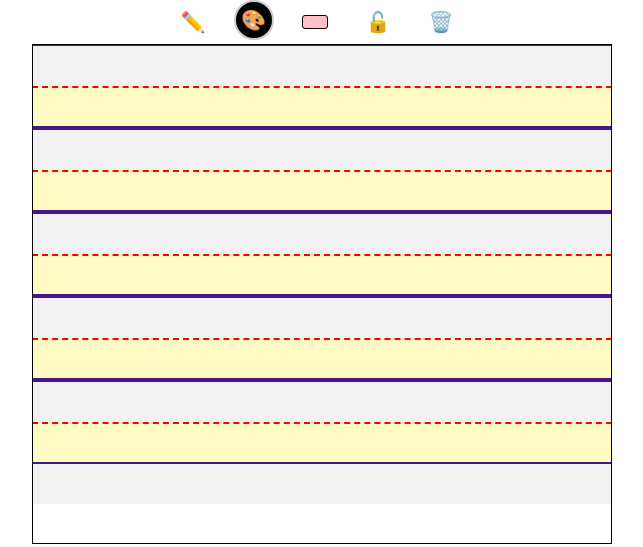
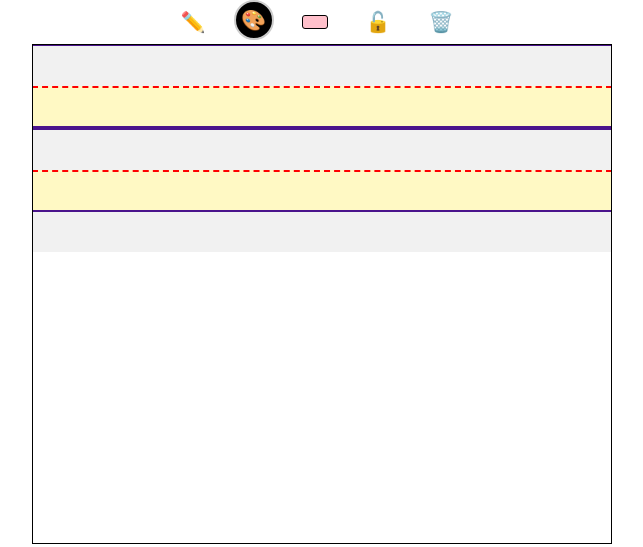
Before and after one commit to jjazut1/writing-paper, a plain HTML site: page index.html in a window 1280 px wide. Shown: the whole page, without its empty margins (318-961 px from the left). Drawn offline with Linux system fonts and the light colour scheme.

Commit message:
Update index.html

```diff
--- a/index.html
+++ b/index.html
@@ -223,25 +223,6 @@
                 <div class="line dashed"></div>
             </div>
             <div class="line solid"></div>
-            <div class="line solid"></div>
-            <div class="white-gap"></div>
-            <div class="yellow-gap">
-                <div class="line dashed"></div>
-            </div>
-            <div class="line solid"></div>
-            <div class="line solid"></div>
-            <div class="white-gap"></div>
-            <div class="yellow-gap">
-                <div class="line dashed"></div>
-            </div>
-            <div class="line solid"></div>
-            <div class="line solid"></div>
-            <div class="white-gap"></div>
-            <div class="yellow-gap">
-                <div class="line dashed"></div>
-
-            </div>
-            <div class="line solid"></div>
             <div class="white-gap"></div>
         </div>
     </div>
```
